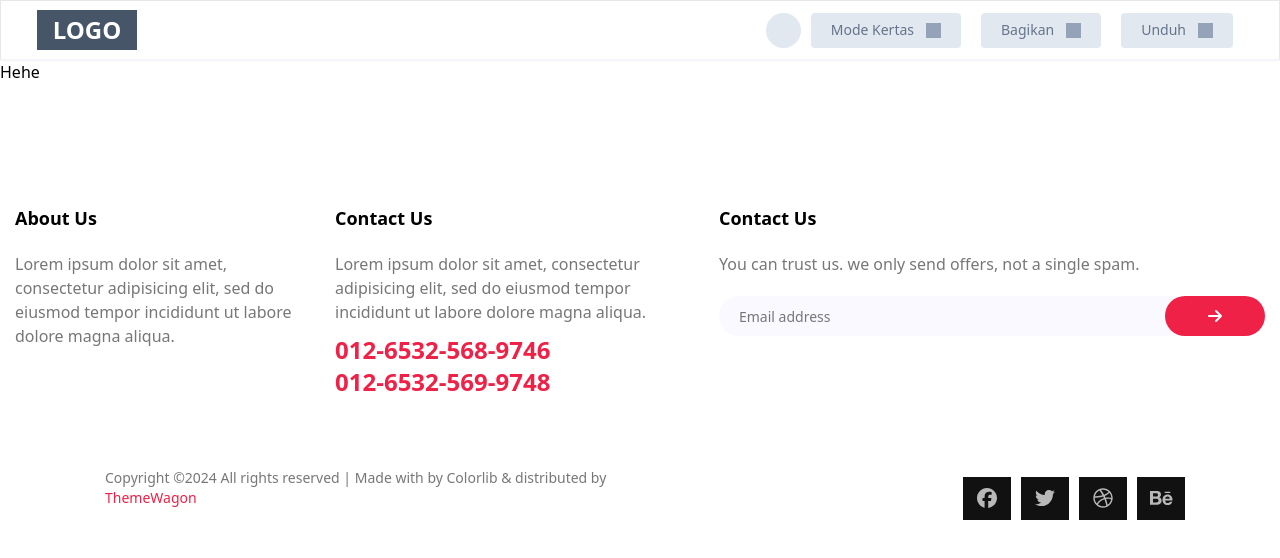
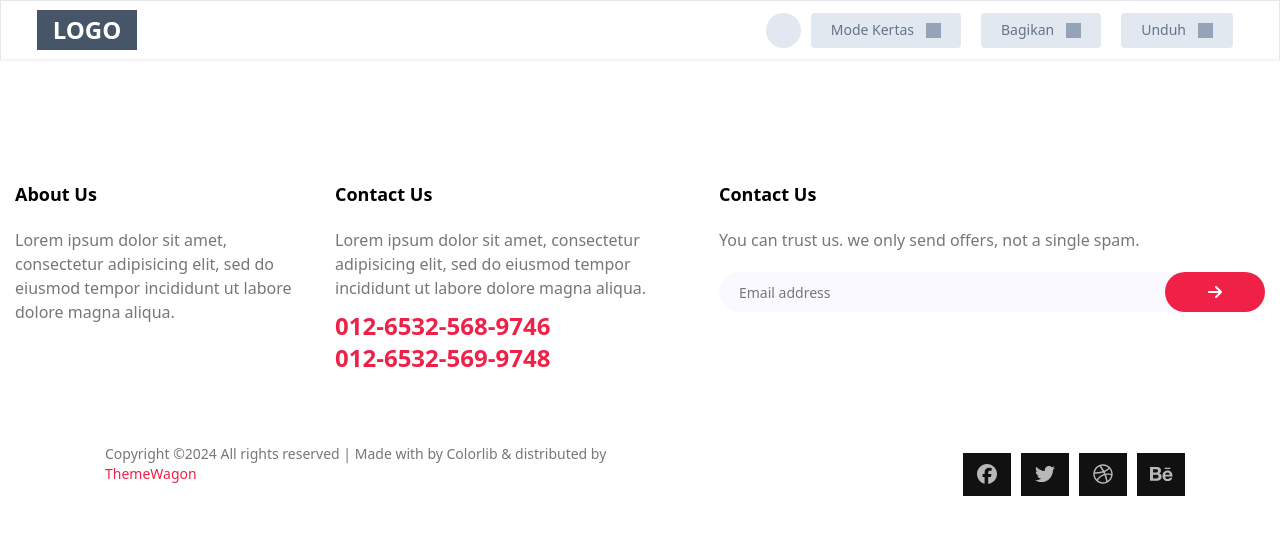
Before and after one commit to MohRamadan24/client1, a React (Create React App) app: page /cv in a window 1280 px wide. Shown: the top 558 px of the page. Built offline with nearby package versions, Linux system fonts and the light colour scheme.

Commit message:
Update Cv.js

```diff
--- a/src/pages/Cv.js
+++ b/src/pages/Cv.js
@@ -1,7 +1,7 @@
 const Cv = () => {
   return (
     <div>
-        <p>Hehe</p>
+
     </div>
   )
 }
```
